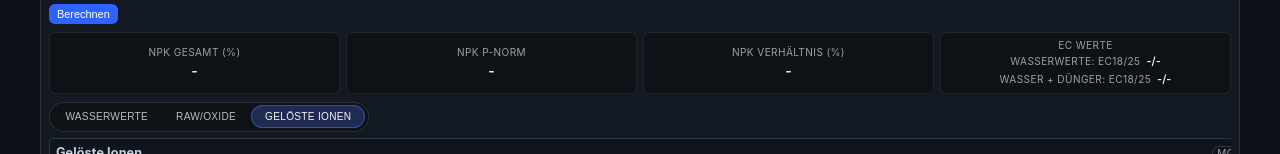
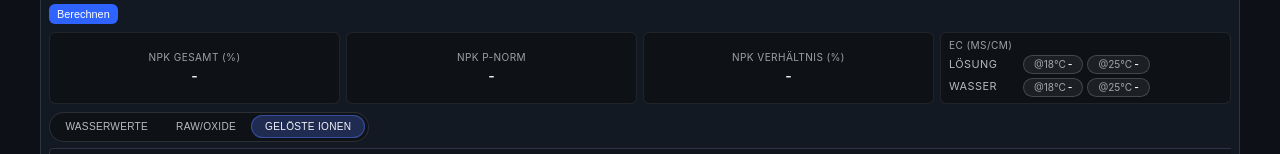
Before and after one commit to onethree7/Horticalc, a plain HTML site: page frontend/index.html in a window 1280 px wide. Shown: the part 563-717 px from the top of the page. Drawn offline with Linux system fonts and the light colour scheme; no server answers.

Commit message:
Update EC KPI card layout

```diff
--- a/frontend/index.html
+++ b/frontend/index.html
@@ -149,19 +149,35 @@
                 <div class="metric-label">NPK Verhältnis (%)</div>
                 <div class="metric-value" id="npkNpkPct">-</div>
               </div>
-              <div class="summary-metric-card">
-                <div class="metric-label">EC Werte</div>
-                <div class="metric-row">
-                  <span class="metric-label">Wasserwerte: EC18/25</span>
-                  <span class="metric-value">
-                    <span id="ecWater18Value">-</span>/<span id="ecWater25Value">-</span>
-                  </span>
-                </div>
-                <div class="metric-row">
-                  <span class="metric-label">Wasser + Dünger: EC18/25</span>
-                  <span class="metric-value">
-                    <span id="ec18Value">-</span>/<span id="ec25Value">-</span>
-                  </span>
+              <div class="summary-metric-card ec-metric">
+                <div class="metric-label">EC (mS/cm)</div>
+                <div class="ec-lines">
+                  <div class="ec-line">
+                    <span class="ec-name">Lösung</span>
+                    <div class="ec-chips">
+                      <span class="ec-chip">
+                        <span class="ec-temp">@18°C</span>
+                        <span class="ec-val" id="ec18Value">-</span>
+                      </span>
+                      <span class="ec-chip">
+                        <span class="ec-temp">@25°C</span>
+                        <span class="ec-val" id="ec25Value">-</span>
+                      </span>
+                    </div>
+                  </div>
+                  <div class="ec-line">
+                    <span class="ec-name">Wasser</span>
+                    <div class="ec-chips">
+                      <span class="ec-chip">
+                        <span class="ec-temp">@18°C</span>
+                        <span class="ec-val" id="ecWater18Value">-</span>
+                      </span>
+                      <span class="ec-chip">
+                        <span class="ec-temp">@25°C</span>
+                        <span class="ec-val" id="ecWater25Value">-</span>
+                      </span>
+                    </div>
+                  </div>
                 </div>
               </div>
             </div>
--- a/frontend/styles.css
+++ b/frontend/styles.css
@@ -512,6 +512,11 @@ main {
   text-align: center;
 }
 
+.summary-metric-card.ec-metric {
+  align-items: flex-start;
+  text-align: left;
+}
+
 .metric-row {
   display: flex;
   align-items: baseline;
@@ -531,6 +536,57 @@ main {
 .metric-value {
   font-weight: 600;
   color: rgba(255, 255, 255, 0.92);
+}
+
+.ec-lines {
+  display: flex;
+  flex-direction: column;
+  gap: var(--space-2);
+  width: 100%;
+}
+
+.ec-line {
+  display: flex;
+  flex-wrap: wrap;
+  align-items: center;
+  gap: var(--space-2);
+  width: 100%;
+}
+
+.ec-name {
+  min-width: 70px;
+  font-size: var(--text-sm);
+  color: rgba(255, 255, 255, 0.7);
+  text-transform: uppercase;
+  letter-spacing: 0.04em;
+}
+
+.ec-chips {
+  display: flex;
+  flex-wrap: wrap;
+  gap: var(--space-2);
+}
+
+.ec-chip {
+  display: inline-flex;
+  align-items: center;
+  gap: var(--space-1);
+  padding: 2px 10px;
+  border-radius: 999px;
+  border: 1px solid rgba(255, 255, 255, 0.18);
+  background: rgba(255, 255, 255, 0.06);
+  font-size: var(--text-xs);
+  color: rgba(255, 255, 255, 0.9);
+  white-space: nowrap;
+}
+
+.ec-temp {
+  color: rgba(255, 255, 255, 0.6);
+}
+
+.ec-val {
+  font-weight: 600;
+  color: rgba(255, 255, 255, 0.95);
 }
 
 .water-controls {
```
